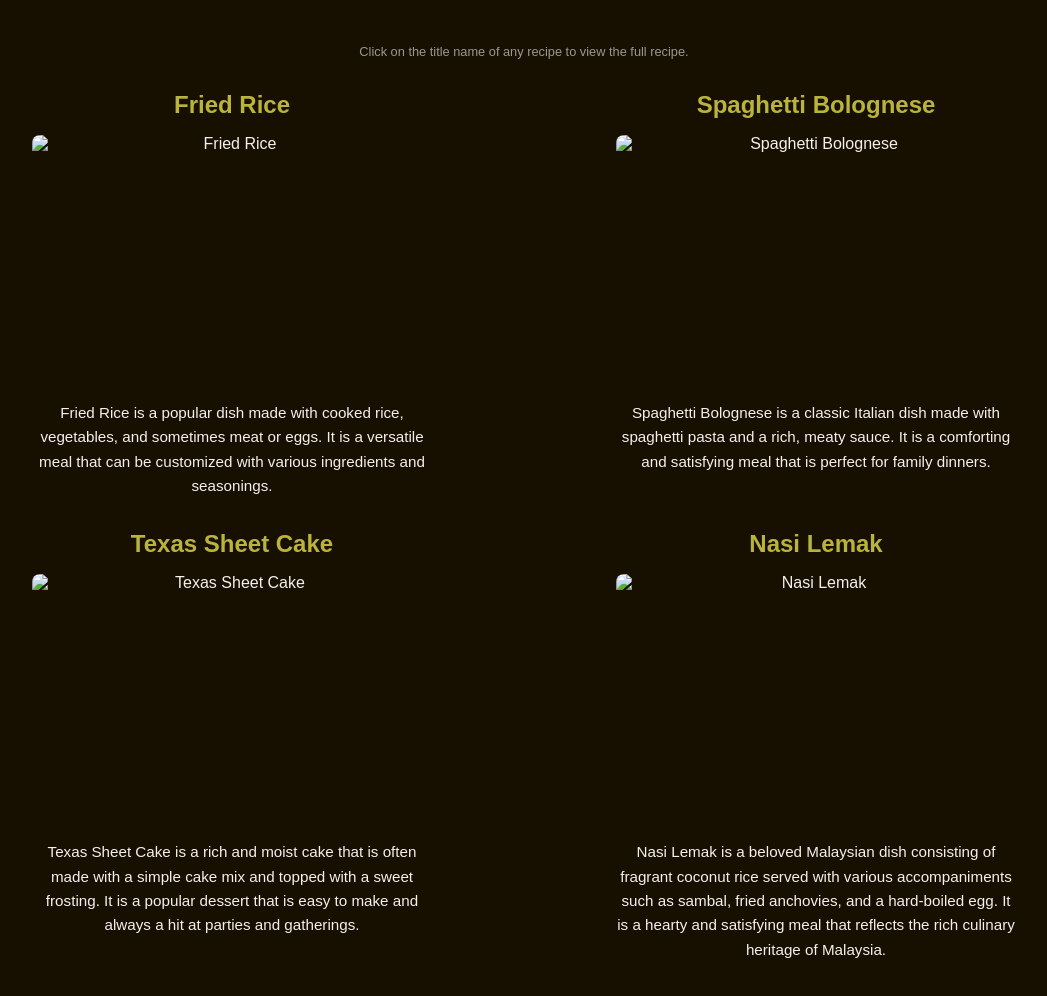
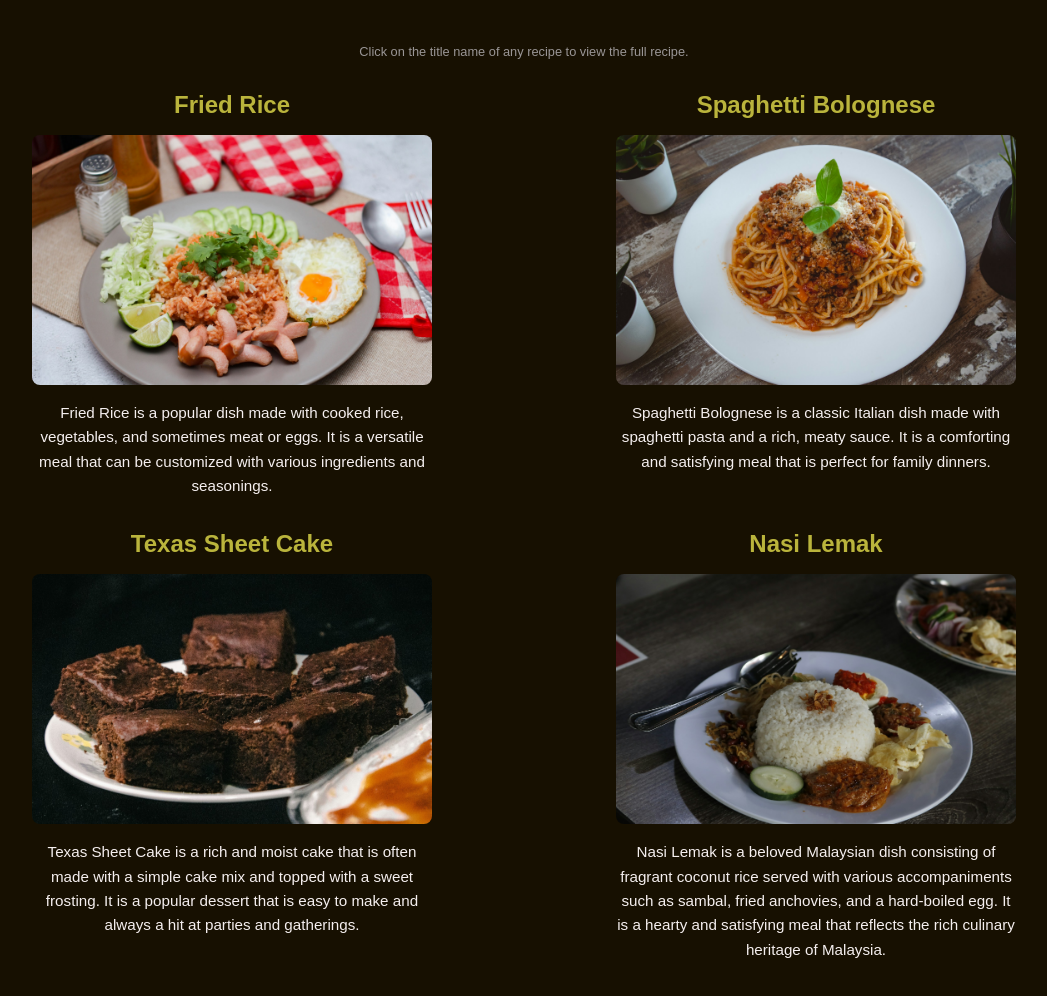
Before and after one commit to zDiqim7/latihan-web, a plain HTML site: page odin-recipes/index.html in a window 1280 px wide. Shown: the part 240-1236 px from the top of the page, without its empty margins (116-1163 px from the left). Drawn offline with Linux system fonts and the light colour scheme; the site is published under a folder, as on GitHub Pages, so addresses that start at the root find nothing.

Commit message:
Fix error on the img directoy path of recipe page and main page

```diff
--- a/odin-recipes/index.html
+++ b/odin-recipes/index.html
@@ -23,22 +23,22 @@
     <div class="recipes-container">
       <div class="content-cards">
         <h3><a href="recipes/recipe-1.html">Fried Rice</a></h3>
-        <img src="/img/r-1.jpg" alt="Fried Rice">
+        <img src="img/r-1.jpg" alt="Fried Rice">
         <p>Fried Rice is a popular dish made with cooked rice, vegetables, and sometimes meat or eggs. It is a versatile meal that can be customized with various ingredients and seasonings.</p>
       </div>
       <div class="content-cards">
         <h3><a href="recipes/recipe-2.html">Spaghetti Bolognese</a></h3>
-        <img src="/img/r-2.jpg" alt="Spaghetti Bolognese">
+        <img src="img/r-2.jpg" alt="Spaghetti Bolognese">
         <p>Spaghetti Bolognese is a classic Italian dish made with spaghetti pasta and a rich, meaty sauce. It is a comforting and satisfying meal that is perfect for family dinners.</p>
       </div>
       <div class="content-cards">
         <h3><a href="recipes/recipe-3.html">Texas Sheet Cake</a></h3>
-        <img src="/img/r-3.jpg" alt="Texas Sheet Cake">
+        <img src="img/r-3.jpg" alt="Texas Sheet Cake">
         <p>Texas Sheet Cake is a rich and moist cake that is often made with a simple cake mix and topped with a sweet frosting. It is a popular dessert that is easy to make and always a hit at parties and gatherings.</p>
       </div>
       <div class="content-cards">
         <h3><a href="recipes/recipe-4.html">Nasi Lemak</a></h3>
-        <img src="/img/r-4.jpg" alt="Nasi Lemak">
+        <img src="img/r-4.jpg" alt="Nasi Lemak">
         <p>Nasi Lemak is a beloved Malaysian dish consisting of fragrant coconut rice served with various accompaniments such as sambal, fried anchovies, and a hard-boiled egg. It is a hearty and satisfying meal that reflects the rich culinary heritage of Malaysia.</p>
       </div>
     </div>
```
Also changed, not shown: odin-recipes/recipes/recipe-1.html (+1 -1 lines), odin-recipes/recipes/recipe-2.html (+1 -1 lines), odin-recipes/recipes/recipe-3.html (+1 -1 lines), odin-recipes/recipes/recipe-4.html (+1 -1 lines).
